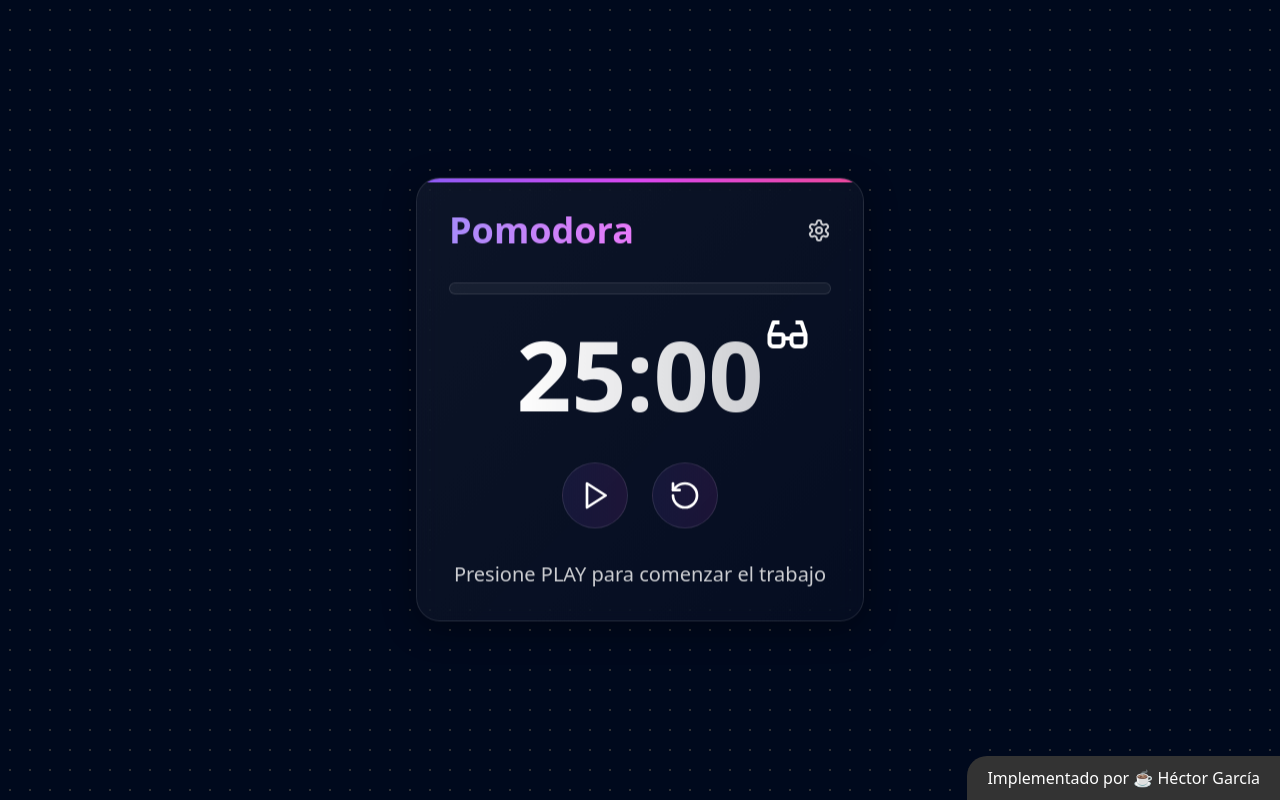
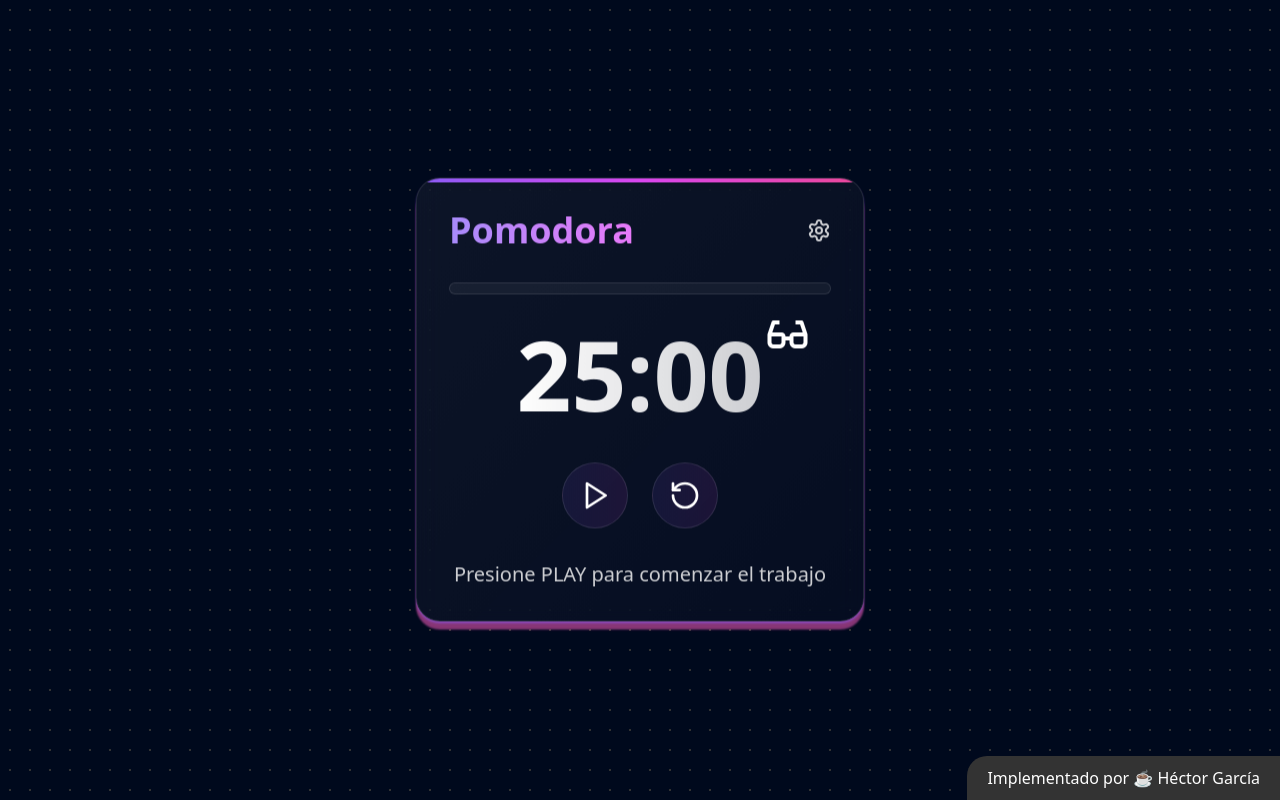
Before and after one commit to hectorgarciatw/pomodora, a React (Vite) app: page / in a window 1280 px wide. Built offline with nearby package versions, Linux system fonts and the light colour scheme.

Commit message:
Modificando el box-shadow

```diff
--- a/src/App.tsx
+++ b/src/App.tsx
@@ -76,7 +76,7 @@ function App() {
                             <div className="space-y-4 mb-6 animate-fade-in">
                                 <div className="flex justify-between items-center">
                                     <label className="text-white flex items-center gap-2">
-                                        <Dumbbell className="w-4 h-4" /> Minutos de trabajo:
+                                        <Dumbbell className="w-6 h-6" /> Tiempo de trabajo (minutos):
                                     </label>
                                     <input
                                         type="number"
@@ -87,7 +87,7 @@ function App() {
                                 </div>
                                 <div className="flex justify-between items-center">
                                     <label className="text-white flex items-center gap-2">
-                                        <Coffee className="w-4 h-4" /> Minutos de descanso:
+                                        <Coffee className="w-6 h-6" /> Tiempo de descanso (minutos):
                                     </label>
                                     <input
                                         type="number"
--- a/src/index.css
+++ b/src/index.css
@@ -48,7 +48,7 @@
 .glass-card {
     backdrop-filter: blur(12px);
     background: linear-gradient(135deg, rgba(255, 255, 255, 0.05) 0%, rgba(255, 255, 255, 0.02) 100%);
-    box-shadow: 0 8px 32px 0 rgba(0, 0, 0, 0.36);
+    box-shadow: 0 2px 2px 0 rgba(139, 92, 246, 0.5), 0 8px 2px 0 rgba(236, 72, 153, 0.4), 0 8px 2px 0 rgba(232, 121, 249, 0.3);
 }
 
 .pulse-ring::before {
```
